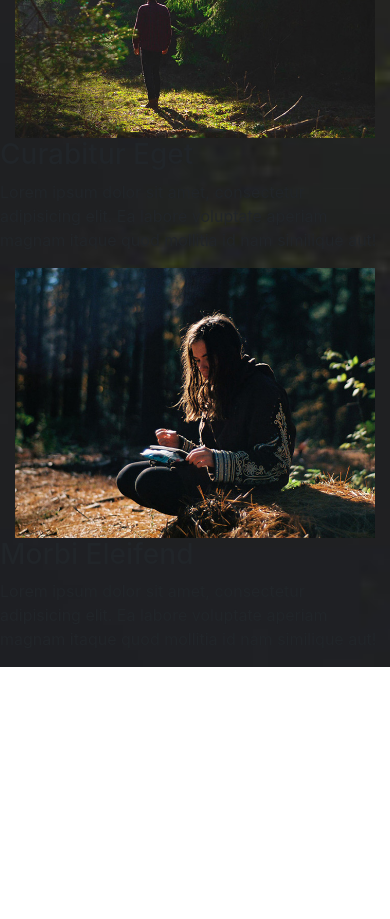
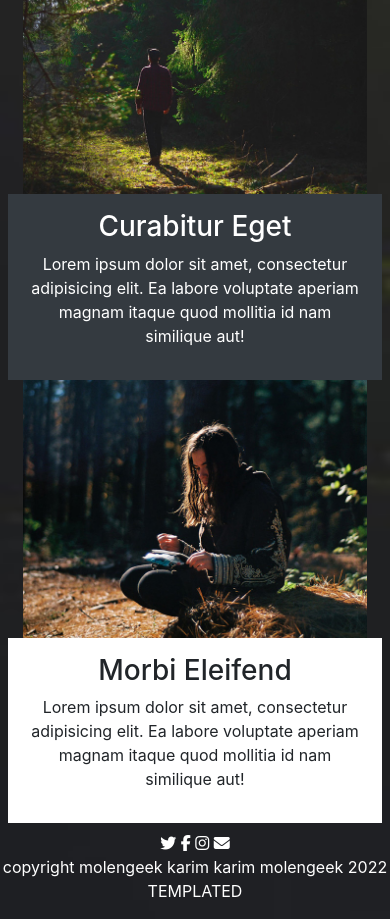
Before and after one commit to karimkrayem/caminar_karim, a plain HTML site: page index.html in a window 390 px wide. Shown: the part 2340-3259 px from the top of the page. Before the commit the page ends 3007 px from the top, so only its background shows below. Drawn offline with nearby package versions, Linux system fonts and the light colour scheme.

Commit message:
mobile version finished

```diff
--- a/index.html
+++ b/index.html
@@ -7,6 +7,8 @@
     <meta name="viewport" content="width=device-width, initial-scale=1.0">
     <link rel="stylesheet" href="node_modules/bootstrap/dist/css/bootstrap.min.css">
     <link rel="stylesheet" href="./public/sass/style.css">
+    <link rel="stylesheet" href="https://use.fontawesome.com/releases/v5.15.4/css/fontawesome.css"
+        integrity="sha384-jLKHWM3JRmfMU0A5x5AkjWkw/EYfGUAGagvnfryNV3F9VqM98XiIH7VBGVoxVSc7" crossorigin="anonymous" />
     <title>Document</title>
 </head>
 
@@ -66,11 +68,11 @@
                 </div>
             </div>
     </section>
-    <section class="description">
+    <section class="description m-2 mt-4">
         <div>
             <div>
                 <div><img class="col-12" src="./public/images/pic06.jpg" alt=""></div>
-                <div>
+                <div class="bg-white text-center p-3">
                     <h3>Viverra Hendrerit</h3>
                     <p>Lorem ipsum dolor sit amet, consectetur adipisicing elit. Ea labore voluptate aperiam magnam
                         itaque quod mollitia id nam similique aut!</p>
@@ -78,7 +80,7 @@
             </div>
             <div>
                 <div><img class="col-12" src="./public/images/pic07.jpg" alt=""></div>
-                <div>
+                <div class="bg-dark text-center text-white p-3">
                     <h3>Curabitur Eget</h3>
                     <p>Lorem ipsum dolor sit amet, consectetur adipisicing elit. Ea labore voluptate aperiam magnam
                         itaque quod mollitia id nam similique aut!</p>
@@ -86,7 +88,7 @@
             </div>
             <div>
                 <div><img class="col-12" src="./public/images/pic08.jpg" alt=""></div>
-                <div>
+                <div class="bg-white text-center p-3">
                     <h3>Morbi Eleifend</h3>
                     <p>Lorem ipsum dolor sit amet, consectetur adipisicing elit. Ea labore voluptate aperiam magnam
                         itaque quod mollitia id nam similique aut!</p>
@@ -94,9 +96,22 @@
             </div>
         </div>
     </section>
+    <footer class="text-center text-white">
+        <div>
+            <i class="fa-brands fa-twitter"></i>
+            <i class="fa-brands fa-facebook-f"></i>
+            <i class="fa-brands fa-instagram"></i>
+            <i class="fa-solid fa-envelope"></i>
+        </div>
+        <div>
+            <p>copyright molengeek karim karim molengeek 2022 TEMPLATED</p>
+        </div>
+
+    </footer>
 
     <script src="./node_modules/@popperjs/core/dist/umd/popper.js"></script>
     <script src="node_modules/bootstrap/dist/js/bootstrap.min.js"></script>
+    <script src="https://kit.fontawesome.com/1589433e7f.js" crossorigin="anonymous"></script>
 </body>
 
 </html>
```
